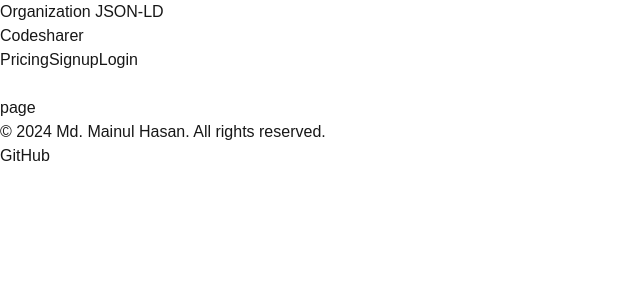
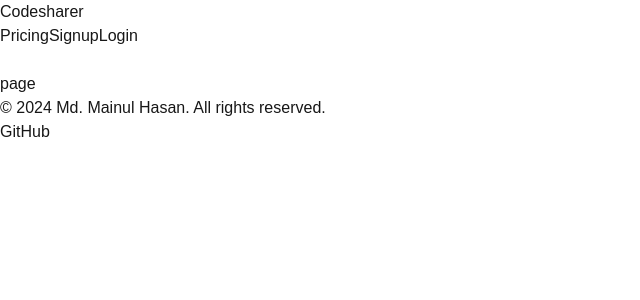
Before and after one commit to Mainulhasan05/code-sharer-frontend, a Next.js app: page /pricing in a window 1280 px wide. Shown: the top 300 px of the page, without its empty margins (0-640 px from the left). Built offline with nearby package versions, Linux system fonts and the light colour scheme.

Commit message:
Refactor configuration and add Monaco Editor, useAppDir, and common components

```diff
--- a/src/Components/Schemas/OrganizationSchema.js
+++ b/src/Components/Schemas/OrganizationSchema.js
@@ -4,8 +4,8 @@ import { OrganizationJsonLd } from "next-seo";
 export default function OrganizationSchema() {
   return (
     <>
-      <h1>Organization JSON-LD</h1>
       <OrganizationJsonLd
+        useAppDir={true}
         type="Corporation"
         id="https://codesharer.xyz/#corporation"
         logo="https://codesharer.xyz/logo.png" // Replace with actual logo URL
--- a/src/app/layout.js
+++ b/src/app/layout.js
@@ -46,7 +46,6 @@ export const metadata = {
       "Codesharer is a platform to share, explore, and learn from code. Collaborate and enhance your coding skills with the community.",
     image: "https://www.codesharer.com/twitter-image.jpg", // Replace with an image URL for better Twitter sharing
   },
-  viewport: "width=device-width, initial-scale=1.0", // Ensures the page is responsive
 };
 
 export default function RootLayout({ children }) {
```
